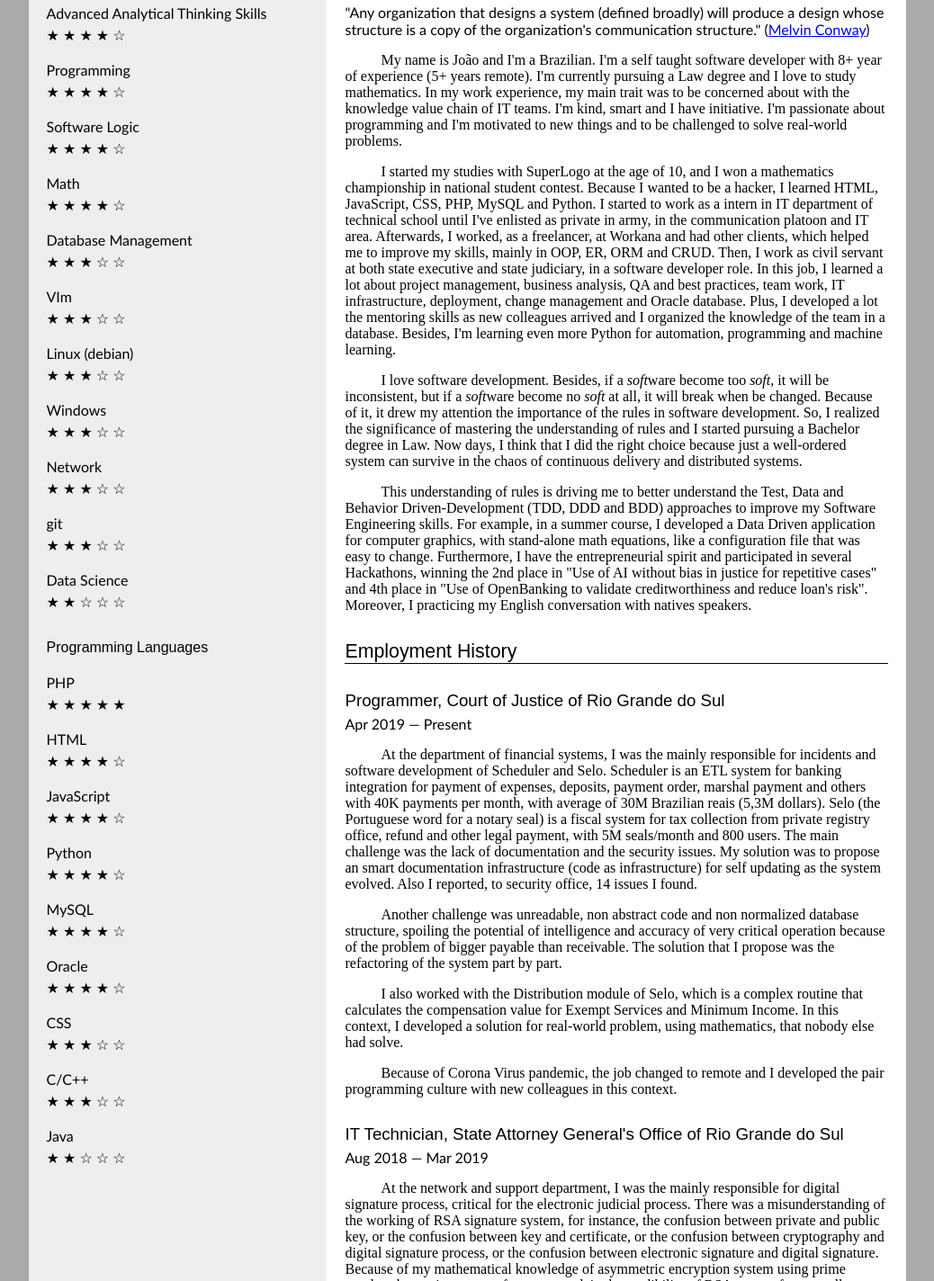
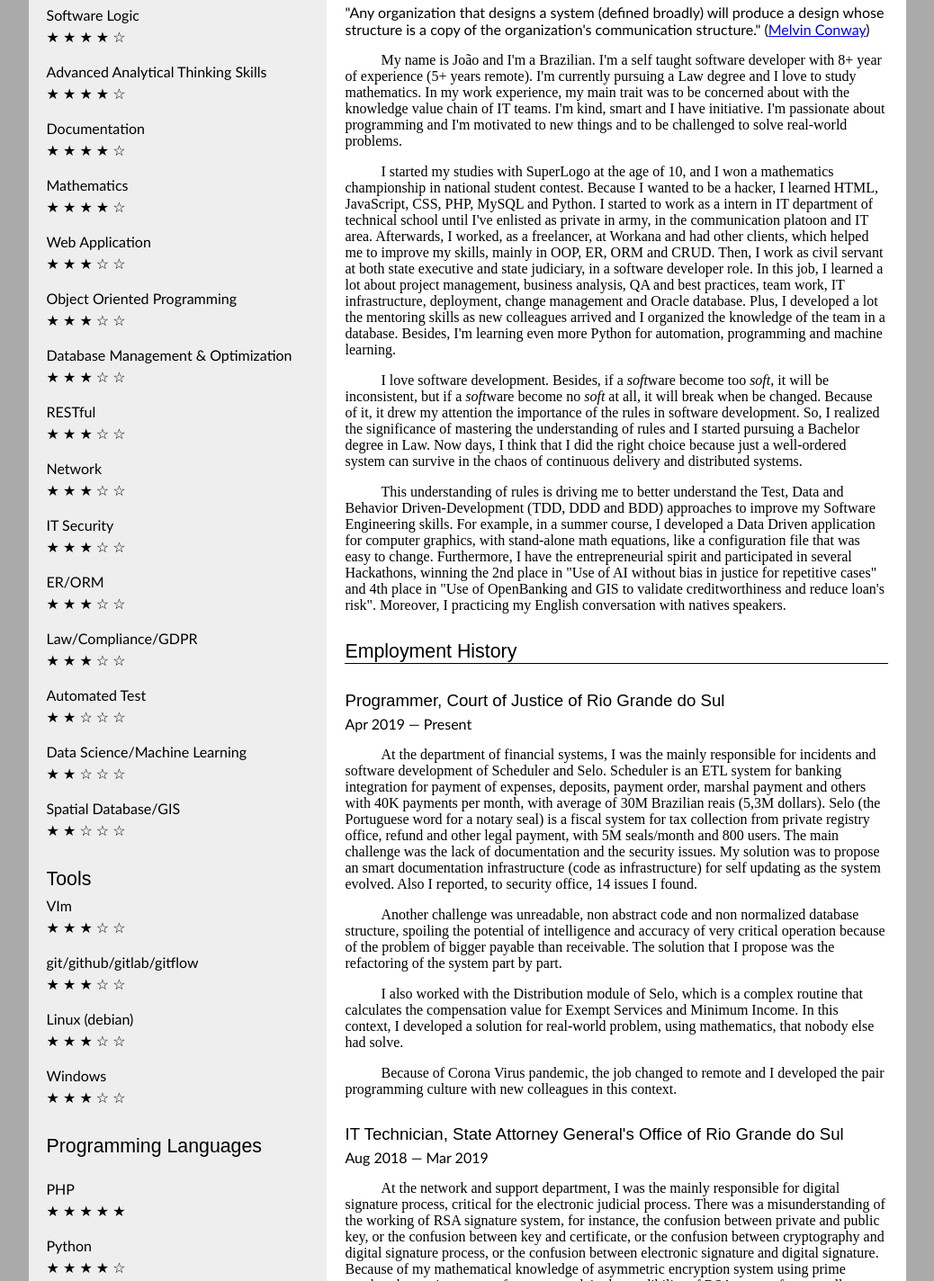
Before and after one commit to joaofelipecb/resume, a plain HTML site: page index.html in a window 1280 px wide. Shown: the part 786-2210 px from the top of the page at 90% size, without its empty margins (121-1159 px from the left). Drawn offline with Linux system fonts and the light colour scheme.

Commit message:
added more skills and other corrections

```diff
--- a/index.html
+++ b/index.html
@@ -49,14 +49,8 @@
 				</div>
 			</section>
 			<section>
-				<h1>Skills</h1>
+				<h1>Knowledge</h1>
 				<div class="block">
-					<section>
-					<h1>Knowledge</h1><br>
-						<div class="block">
-						<span>Advanced Analytical Thinking Skills</span><br>
-						<span class="detail">&starf; &starf; &starf; &starf; &star;</span><br>
-						</div>
 					<div class="block">
 					<span>Programming</span><br>
 					<span class="detail">&starf; &starf; &starf; &starf; &star;</span><br>
@@ -66,15 +60,72 @@
 					<span class="detail">&starf; &starf; &starf; &starf; &star;</span><br>
 					</div>
 					<div class="block">
-						<span>Math</span><br>
+					<span>Advanced Analytical Thinking Skills</span><br>
 					<span class="detail">&starf; &starf; &starf; &starf; &star;</span><br>
 					</div>
 					<div class="block">
-						<span>Database Management</span><br>
+					<span>Documentation</span><br>
+					<span class="detail">&starf; &starf; &starf; &starf; &star;</span><br>
+					</div>
+					<div class="block">
+					<span>Mathematics</span><br>
+					<span class="detail">&starf; &starf; &starf; &starf; &star;</span><br>
+					</div>
+					<div class="block">
+					<span>Web Application</span><br>
 					<span class="detail">&starf; &starf; &starf; &star; &star;</span><br>
 					</div>
 					<div class="block">
+					<span>Object Oriented Programming</span><br>
+					<span class="detail">&starf; &starf; &starf; &star; &star;</span><br>
+					</div>
+					<div class="block">
+					<span>Database Management &amp; Optimization</span><br>
+					<span class="detail">&starf; &starf; &starf; &star; &star;</span><br>
+					</div>
+					<div class="block">
+					<span>RESTful</span><br>
+					<span class="detail">&starf; &starf; &starf; &star; &star;</span><br>
+					</div>
+					<div class="block">
+					<span>Network</span><br>
+					<span class="detail">&starf; &starf; &starf; &star; &star;</span><br>
+					</div>
+					<div class="block">
+					<span>IT Security</span><br>
+					<span class="detail">&starf; &starf; &starf; &star; &star;</span><br>
+					</div>
+					<div class="block">
+					<span>ER/ORM</span><br>
+					<span class="detail">&starf; &starf; &starf; &star; &star;</span><br>
+					</div>
+					<div class="block">
+					<span>Law/Compliance/GDPR</span><br>
+					<span class="detail">&starf; &starf; &starf; &star; &star;</span><br>
+					</div>
+					<div class="block">
+					<span>Automated Test</span><br>
+					<span class="detail">&starf; &starf; &star; &star; &star;</span><br>
+					</div>
+					<div class="block">
+					<span>Data Science/Machine Learning</span><br>
+					<span class="detail">&starf; &starf; &star; &star; &star;</span><br>
+					</div>
+					<div class="block">
+					<span>Spatial Database/GIS</span><br>
+					<span class="detail">&starf; &starf; &star; &star; &star;</span><br>
+					</div>
+				</div>
+			</section>
+			<section>
+				<h1>Tools</h1>
+				<div class="block">
+					<div class="block">
 					<span>VIm</span><br>
+					<span class="detail">&starf; &starf; &starf; &star; &star;</span><br>
+					</div>
+					<div class="block">
+					<span>git/github/gitlab/gitflow</span><br>
 					<span class="detail">&starf; &starf; &starf; &star; &star;</span><br>
 					</div>
 					<div class="block">
@@ -85,24 +136,18 @@
 					<span>Windows</span><br>
 					<span class="detail">&starf; &starf; &starf; &star; &star;</span><br>
 					</div>
-						<div class="block">
-						<span>Network</span><br>
-						<span class="detail">&starf; &starf; &starf; &star; &star;</span><br>
-						</div>
-						<div class="block">
-						<span>git</span><br>
-						<span class="detail">&starf; &starf; &starf; &star; &star;</span><br>
-						</div>
-						<div class="block">
-						<span>Data Science</span><br>
-						<span class="detail">&starf; &starf; &star; &star; &star;</span><br>
 				</div>
 			</section>
 			<section>
 				<h1>Programming Languages</h1><br>
 				<div class="block">
+					<div class="block">
 					<span>PHP</span><br>
 					<span class="detail">&starf; &starf; &starf; &starf; &starf;</span><br>
+					</div>
+					<div class="block">
+					<span>Python</span><br>
+					<span class="detail">&starf; &starf; &starf; &starf; &star;</span><br>
 					</div>
 					<div class="block">
 					<span>HTML</span><br>
@@ -113,16 +158,16 @@
 					<span class="detail">&starf; &starf; &starf; &starf; &star;</span><br>
 					</div>
 					<div class="block">
-						<span>Python</span><br>
-						<span class="detail">&starf; &starf; &starf; &starf; &star;</span><br>
-						</div>
-						<div class="block">
 					<span>MySQL</span><br>
 					<span class="detail">&starf; &starf; &starf; &starf; &star;</span><br>
 					</div>
 					<div class="block">
 					<span>Oracle</span><br>
 					<span class="detail">&starf; &starf; &starf; &starf; &star;</span><br>
+					</div>
+					<div class="block">
+					<span>PostgreSQL</span><br>
+					<span class="detail">&starf; &starf; &starf; &star; &star;</span><br>
 					</div>
 					<div class="block">
 					<span>CSS</span><br>
@@ -136,7 +181,6 @@
 					<span>Java</span><br>
 					<span class="detail">&starf; &starf; &star; &star; &star;</span><br>
 					</div>
-					</section>
 				</div>
 			</section>
 		</aside>
@@ -155,7 +199,7 @@
 			<p>My name is Jo&atilde;o and I'm a Brazilian. I'm a self taught software developer with 8+ year of experience (5+ years remote). I'm currently pursuing a Law degree and I love to study mathematics. In my work experience, my main trait was to be concerned about with the knowledge value chain of IT teams. I'm kind, smart and I have initiative. I'm passionate about programming and I'm motivated to new things and to be challenged to solve real-world problems.</p>
 			<p>I started my studies with SuperLogo at the age of 10, and I won a mathematics championship in national student contest. Because I wanted to be a hacker, I learned HTML, JavaScript, CSS, PHP, MySQL and Python. I started to work as a intern in IT department of technical school until I've enlisted as private in army, in the communication platoon and IT area. Afterwards, I worked, as a freelancer, at Workana and had other clients, which helped me to improve my skills, mainly in OOP, ER, ORM and CRUD. Then, I work as civil servant at both state executive and state judiciary, in a software developer role. In this job, I learned a lot about project management, business analysis, QA and best practices, team work, IT infrastructure, deployment, change management and Oracle database. Plus, I developed a lot the mentoring skills as new colleagues arrived and I organized the knowledge of the team in a database. Besides, I'm learning even more Python for automation, programming and machine learning.</p>
 			<p>I love software development. Besides, if a <i>soft</i>ware become too <i>soft</i>, it will be inconsistent, but if a <i>soft</i>ware become no <i>soft</i> at all, it will break when be changed. Because of it, it drew my attention the importance of the rules in software development. So, I realized the significance of mastering the understanding of rules and I started pursuing a Bachelor degree in Law. Now days, I think that I did the right choice because just a well-ordered system can survive in the chaos of continuous delivery and distributed systems.</p>
-			<p>This understanding of rules is driving me to better understand the Test, Data and Behavior Driven-Development (TDD, DDD and BDD) approaches to improve my Software Engineering skills. For example, in a summer course, I developed a Data Driven application for computer graphics, with stand-alone math equations, like a configuration file that was easy to change. Furthermore, I have the entrepreneurial spirit and participated in several Hackathons, winning the 2nd place in "Use of AI without bias in justice for repetitive cases" and 4th place in "Use of OpenBanking to validate creditworthiness and reduce loan's risk". Moreover, I practicing my English conversation with natives speakers.</p>
+			<p>This understanding of rules is driving me to better understand the Test, Data and Behavior Driven-Development (TDD, DDD and BDD) approaches to improve my Software Engineering skills. For example, in a summer course, I developed a Data Driven application for computer graphics, with stand-alone math equations, like a configuration file that was easy to change. Furthermore, I have the entrepreneurial spirit and participated in several Hackathons, winning the 2nd place in "Use of AI without bias in justice for repetitive cases" and 4th place in "Use of OpenBanking and GIS to validate creditworthiness and reduce loan's risk". Moreover, I practicing my English conversation with natives speakers.</p>
 			</section>
 			<section class="block">
 			<h1>Employment History</h1>
```
Lines whose indentation alone changed are shown as unchanged.
